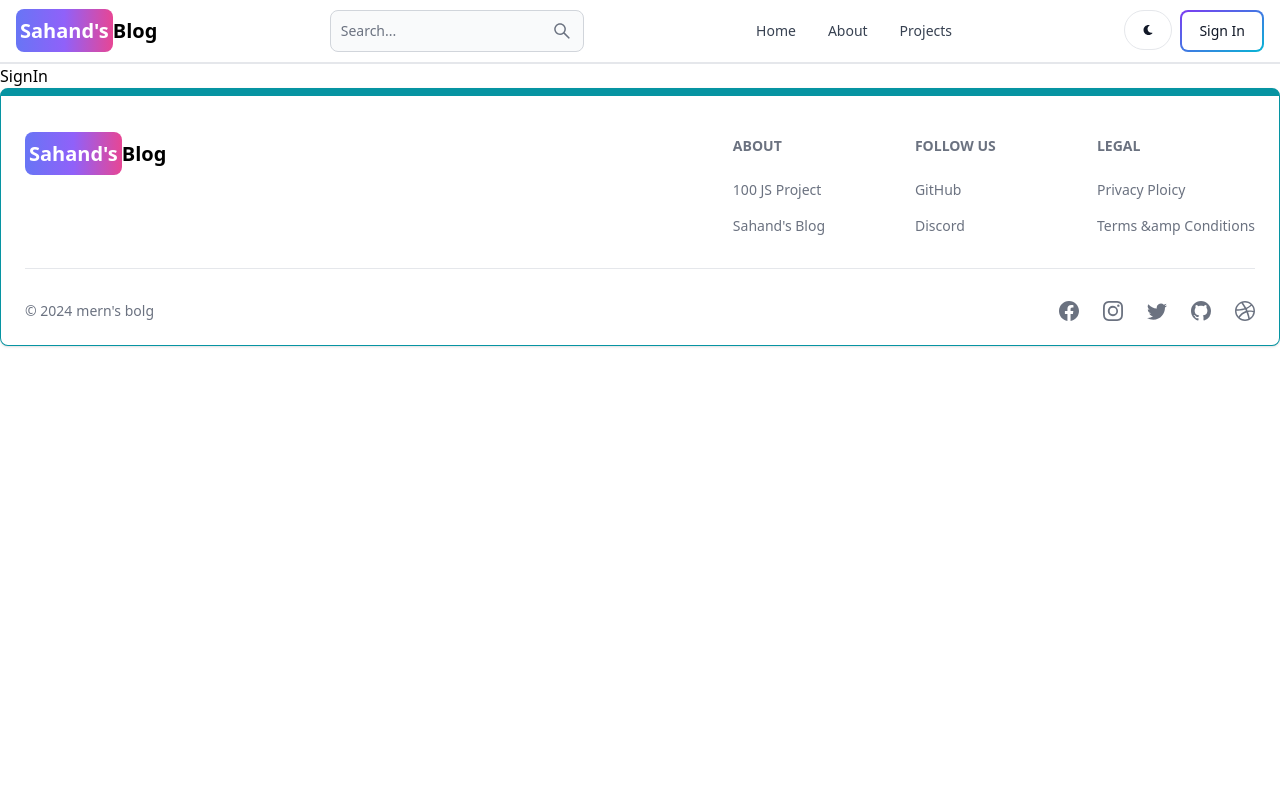
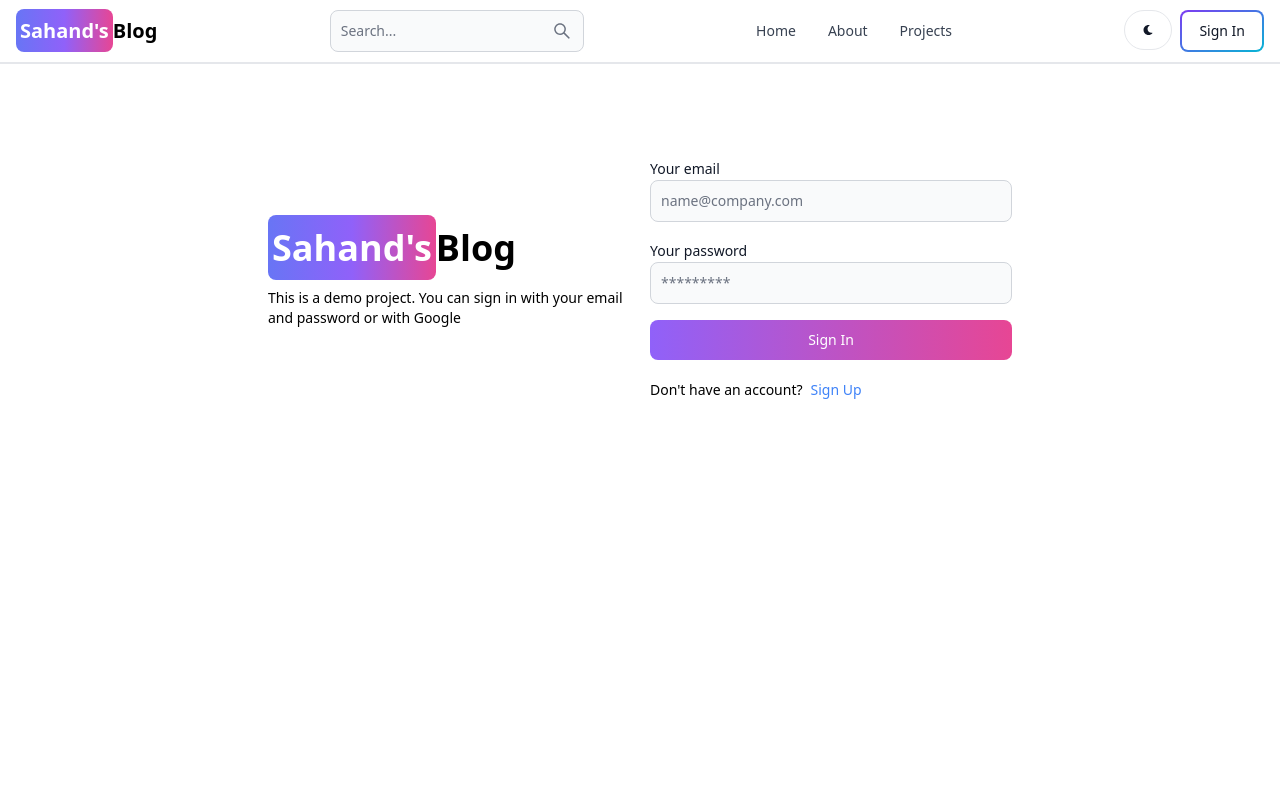
Before and after one commit to kuntalojha/mern-blogs, a React (Vite) app in the folder client/: page /sign-in in a window 1280 px wide. Shown: the top 800 px of the page. Built offline with nearby package versions, Linux system fonts and the light colour scheme.

Commit message:
complete signin page functionality

```diff
--- a/client/src/pages/SignIn.jsx
+++ b/client/src/pages/SignIn.jsx
@@ -1,7 +1,113 @@
-import React from 'react'
+import React, { useState } from "react";
+import { Link, useNavigate } from "react-router-dom";
+import { Alert, Button, Label, Spinner, TextInput } from "flowbite-react";
 
 export default function SignIn() {
+  const [formData, setFormData] = useState({});
+  const [errorMessage, setErrorMessage] = useState(null);
+  const [loading, setLoading] = useState(false);
+  const navigate = useNavigate();
+
+  const handleChange = (e) => {
+    // console.log(e.target.value);
+    setFormData({ ...formData, [e.target.id]: e.target.value.trim() });
+  };
+  console.log(formData);
+
+  const handleSubmit = async (e) => {
+    e.preventDefault(); // Fix the typo here
+    if (!formData.email || !formData.password) {
+      return setErrorMessage("Please fill out all fields.");
+    }
+    try {
+      setLoading(true);
+      setErrorMessage(null);
+      const res = await fetch("/api/auth/signin", {
+        method: "POST",
+        headers: { "Content-Type": "application/json" },
+        body: JSON.stringify(formData),
+      });
+      const data = await res.json();
+      // Handle the response data as needed
+      if (data.success === false) {
+        return setErrorMessage(data.message);
+      }
+      setLoading(false);
+      if (res.ok) {
+        navigate("/");
+      }
+    } catch (error) {
+      // Handle errors, log them, or display to the user
+      setErrorMessage(error.message);
+      setLoading(false);
+    }
+  };
+
   return (
-    <div>SignIn</div>
-  )
+    <div className="min-h-screen mt-20">
+      <div className=" flex p-3 max-w-3xl mx-auto flex-col md:flex-row md:items-center gap-5">
+        {/* Left */}
+        <div className="flex-1">
+          <Link to="/" className="font-bold dark:text-white text-4xl">
+            <span className="py-2 px-1 bg-gradient-to-r from-indigo-500 via-purple-500 to-pink-500 rounded-lg text-white">
+              Sahand's
+            </span>
+            Blog
+          </Link>
+          <p className="text-sm mt-5">
+            This is a demo project. You can sign in with your email and password
+            or with Google
+          </p>
+        </div>
+        {/* Right */}
+        <div className="flex-1">
+          <form className="flex flex-col gap-4" onSubmit={handleSubmit}>
+            <div>
+              <Label value="Your email" />
+              <TextInput
+                type="email"
+                placeholder="name@company.com"
+                id="email"
+                onChange={handleChange}
+              />
+            </div>
+            <div>
+              <Label value="Your password" />
+              <TextInput
+                type="password"
+                placeholder="*********"
+                id="password"
+                onChange={handleChange}
+              />
+            </div>
+            <Button
+              gradientDuoTone="purpleToPink"
+              type="submit"
+              disabled={loading}
+            >
+              {loading ? (
+                <>
+                  <Spinner size="sm" />
+                  <span className="pl-3"> Loading...</span>
+                </>
+              ) : (
+                "Sign In"
+              )}
+            </Button>
+          </form>
+          <div className="flex gap-2 text-sm mt-5">
+            <span>Don't have an account?</span>
+            <Link to="/sign-up" className="text-blue-500">
+              Sign Up
+            </Link>
+          </div>
+          {errorMessage && (
+            <Alert className="mt-5" color="failure">
+              {errorMessage}
+            </Alert>
+          )}
+        </div>
+      </div>
+    </div>
+  );
 }
```
